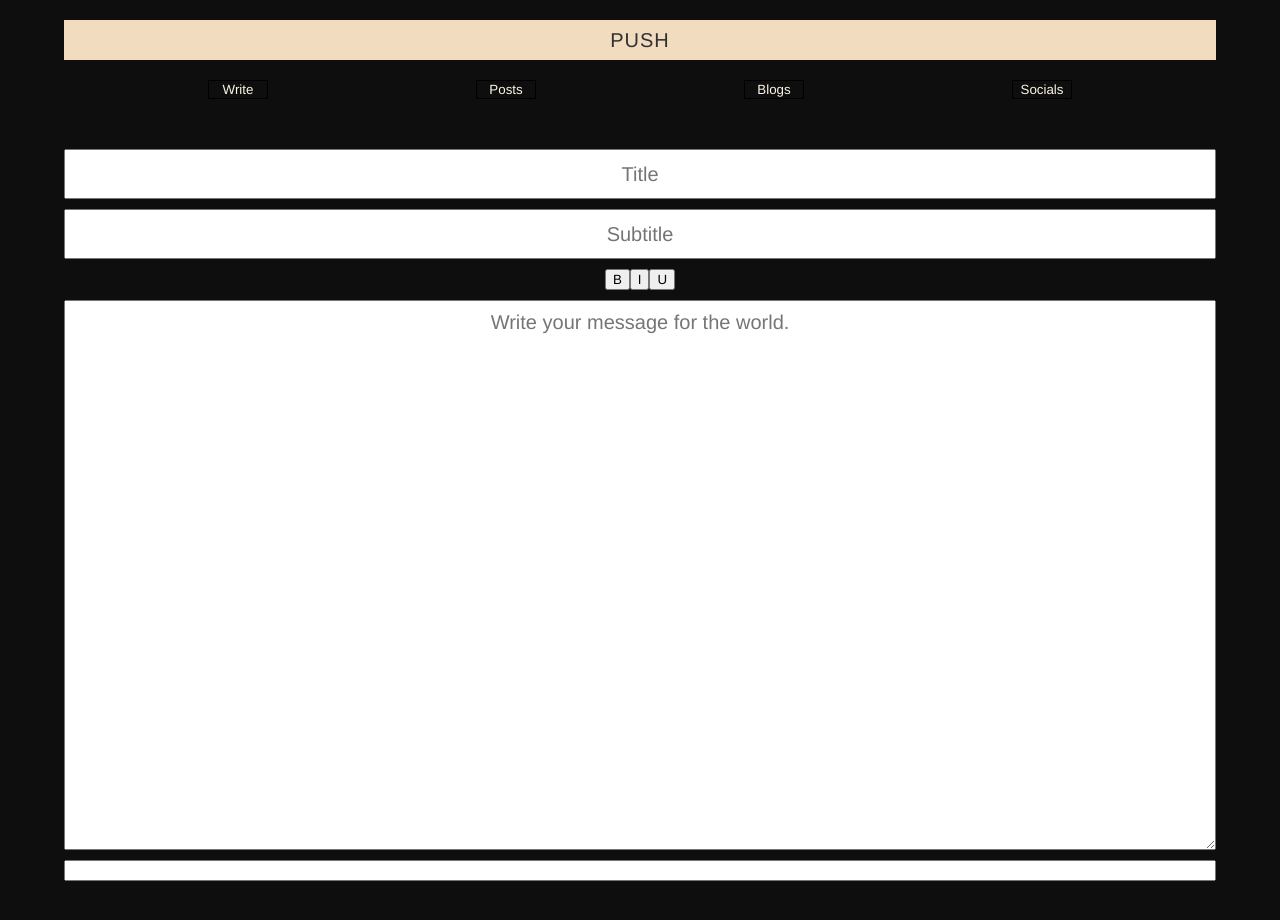
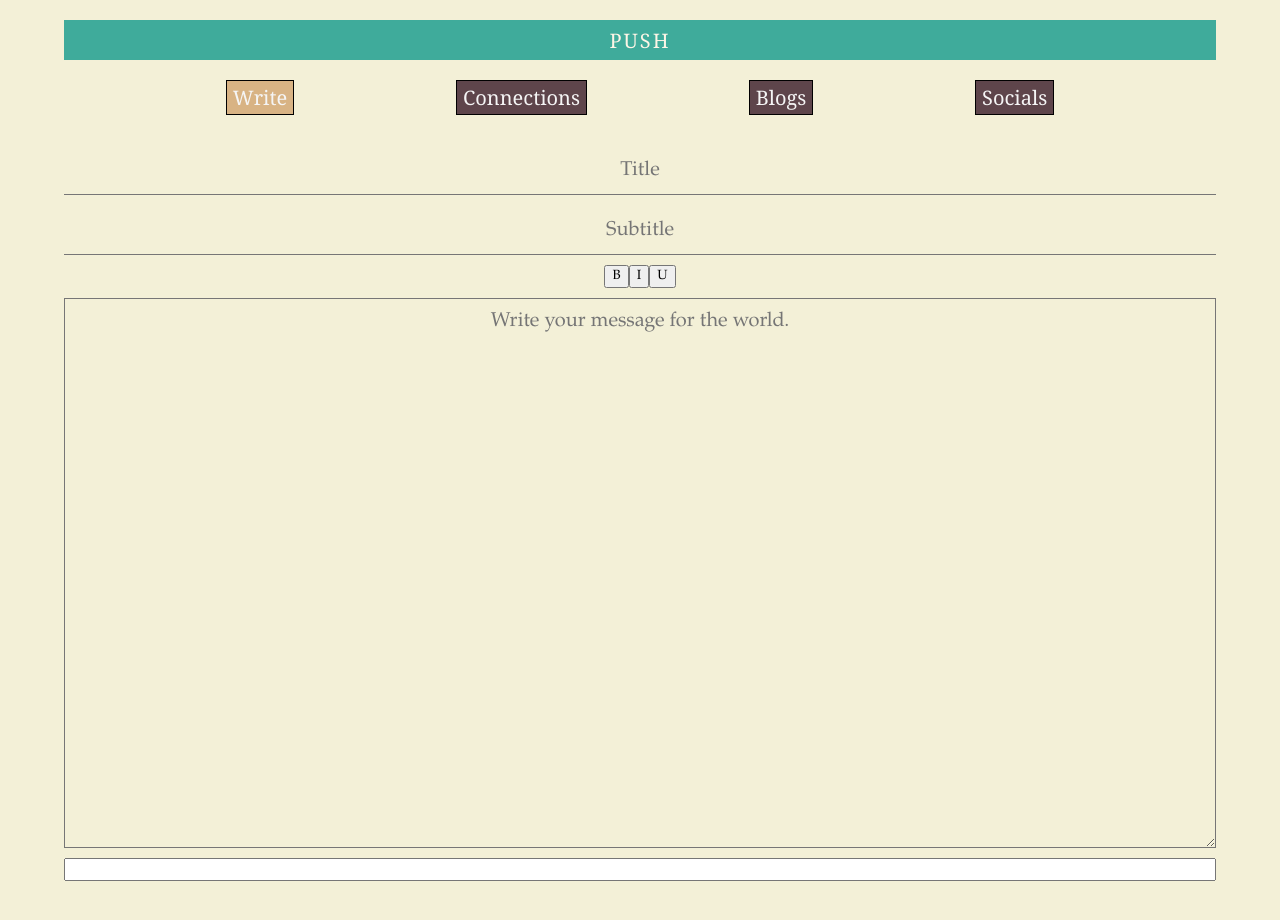
Before and after one commit to S3Prototype/onepush, a Next.js app: page / in a window 1280 px wide. Shown: the top 920 px of the page. Built offline with nearby package versions, Linux system fonts and the light colour scheme.

Commit message:
Some small UI changes.

```diff
--- a/components/NavBar.tsx
+++ b/components/NavBar.tsx
@@ -1,19 +1,34 @@
 import nav from '../styles/NavBar.module.css'
+import {useState} from 'react'
+function NavBar() {
 
-function NavBar() {
+    const [selectedButton, setSelectedButton] = useState('writeButton')
+
+    function toggleSelected(e){
+        if(e.target.id !== selectedButton) setSelectedButton(e.target.id)
+    }
+
     return (
-        <div className={nav.nav_container}>
+        <div className={nav.nav_container} onClick={toggleSelected}>
             <nav className={nav.navbar}>
-                <button>
+                <button id="writeButton" className={
+                    selectedButton === "writeButton" ? nav.selected : ''}
+                >
                     Write
                 </button>
-                <button>
-                    Posts
+                <button id="connectionsButton" className={
+                    selectedButton === "connectionsButton" ? nav.selected : ''}
+                >
+                    Connections
                 </button>
-                <button>
+                <button id="blogsButton" className={
+                    selectedButton === "blogsButton" ? nav.selected : ''}
+                >
                     Blogs
                 </button>
-                <button>
+                <button id="socialsButton" className={
+                    selectedButton === "socialsButton" ? nav.selected : ''}
+                >
                     Socials
                 </button>
             </nav>
--- a/pages/api/write_post.ts
+++ b/pages/api/write_post.ts
@@ -1,6 +1,9 @@
+import { write } from "node:fs"
+
 export default (req, res) => {
     // writeToMedium(req.body)
-    writeToDEV(req.body)
+    // writeToDEV(req.body)
+    writeToHashnode(req.body)
     res.status(200).json({ name: 'It worked' })
 }
 
@@ -61,37 +64,34 @@ function writeToMedium(query){
       .then(res=>console.log(res))
       .then(res=>console.log(res))
 
+}
 
-
-    // fetch('https://api.medium.com/v1', {
-    //     method: 'GET',
-    //     headers: {
-    //         'Content-Type': 'application/json',
-    //         "Accept": "application/json",
-    //         "Accept-Charset": "utf-8",
-    //         "Host": "api.medium.com",
-    //         'Authorization': "Bearer "
-    //     }
-    // })
-        // body: JSON.stringify({
-        //   "query": `mutation createPublicationStory($input: CreateStoryInput!){ createPublicationStory(input: $input, publicationId: "hello1329"){ code success message } }`,
-        //   "variables": {
-        //     "input": {
-        //       "title": query.blogTitle,
-        //       "slug": "Test me!",
-        //       "contentMarkdown": query.blogText,
-        //       "tags": [
-        //         {
-        //           "_id": "",
-        //           "slug": "love",
-        //           "name": "Love"
-        //         }
-        //       ],
-        //       "coverImageURL": "https://cdn.hashnode.com/res/hashnode/image-dev/upload/v1562665620141/tc-h-erqF.jpeg",
-        //     }
-        //   }
-        // }),
-    //   })
-      .then(res => console.log(JSON.stringify(res)))
-      .catch(err=>console.log(err))
+function writeToHashnode(query){
+    fetch('https://api.hashnode.com', {
+        method: 'POST',
+        headers: {
+            'Content-Type': 'application/json',
+            'Authorization': "1c2592d7-b24a-40d4-b86a-4c06edcc2187"
+        },
+        body: JSON.stringify({
+            query: "mutation createStory($input: CreateStoryInput!){ createStory(input: $input){ code success message } }",
+            variables: {
+                input: {
+                    title: "What are the e2e testing libraries you use ?",
+                    contentMarkdown: "I was wondering what e2e testing libaries do you use",
+                    tags: [
+                        {
+                            _id: "56744723958ef13879b9549b",
+                            slug: "testing",
+                            name: "Testing"
+                        }
+                    ],
+                    coverImageURL: "https://cdn.hashnode.com/res/hashnode/image-dev/upload/v1562665620141/tc-h-erqF.jpeg",
+                }
+            }
+        })
+      })
+    .then(res =>res.json())
+    .then(res=>console.log(res))
+    .catch(err=>console.log(err))
 }
--- a/styles/NavBar.module.css
+++ b/styles/NavBar.module.css
@@ -1,17 +1,33 @@
 .nav_container{
-    min-width: 100vw;
+    overflow-x: auto;
+    min-width: 90%;
+    margin: 20px auto 0 auto;
+    max-width: 90%;
 }
 
 .navbar{
-    margin: 20px auto;
     display: flex;
-    max-width: 100%;
+    min-width: 100%;
+    width: 100%;
+    /* column-gap: 10px; */
     justify-content: space-evenly;
 }
 
 .navbar button{
-    background: none;
+    font-size: 20px;
+    font-family: Georgia, 'Times New Roman', Times, serif;
+    text-align: center;
+
+    background-color: #5e454b;
+    color: whitesmoke;
     border-width: 1px;
     border-style: solid;
-    min-width: 60px
+    min-width: 60px;
+    max-height: 50px;
+    height: 35px;
+
 }
+
+.selected{
+    background-color: #d8b384 !important;
+}
--- a/styles/PushButton.module.css
+++ b/styles/PushButton.module.css
@@ -1,12 +1,14 @@
 .push_button{
     /* color: black; */
-    color: rgb(49, 49, 49);
-    background-color: rgb(241, 220, 192);
+    color: oldlace;
+    font-family: Georgia, 'Times New Roman', Times, serif;
+
+    background-color: #3fab9b;
     border: none;
     min-width: 90%;
     min-height: 5vh;
     margin-top: 20px;
     font-size: 20px;
     text-transform: uppercase;
-    letter-spacing: 1px;
+    letter-spacing: 2px;
 }
--- a/styles/Write.module.css
+++ b/styles/Write.module.css
@@ -23,9 +23,16 @@
     /* margin-bottom: 10px; */
     color: black;
     font-size: 20px;
+    border-width: 0 0 1px 0;
+    background: none;
 }
+
 .title_input::placeholder{
     text-align: center;
+}
+
+.title_input:focus{
+    background: whitesmoke;
 }
 
 .blog_text_area{
@@ -35,12 +42,17 @@
     color: black;
     padding: 10px;
     font-size: 20px;
+    background: none;
 }
 .blog_text_area::placeholder{
     text-align: center;
     font-size: 20px;
 }
 
+.blog_text_area:focus{
+    background-color: white;
+}
+
 .tags{
 
 }
--- a/styles/globals.css
+++ b/styles/globals.css
@@ -1,6 +1,6 @@
 html,
 body {
-  background-color: rgb(14, 14, 14);
+  background-color: #f3f0d7;
   padding: 0;
   margin: 0;
   font-family: -apple-system, BlinkMacSystemFont, Segoe UI, Roboto, Oxygen,
@@ -16,7 +16,7 @@ a {
   box-sizing: border-box;
   margin: 0;
   color: oldlace;
-  font-family: Helvetica, Arial, sans-serif;
+  font-family: Garamond, 'Times New Roman', Times, serif
 }
 
 .app_container{
```
Also changed, not shown: todo.txt (added), 1 other file (tests, documents, lock files or other folders).
